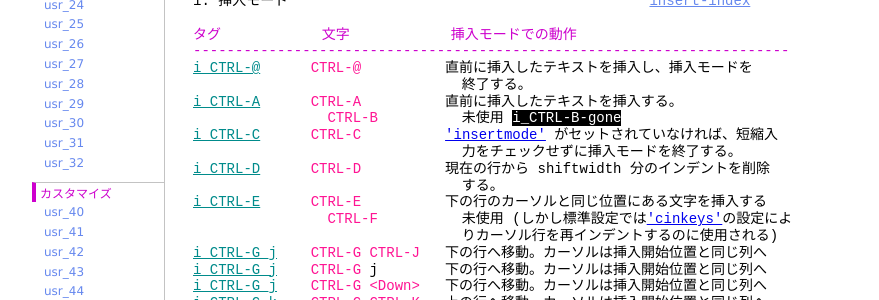
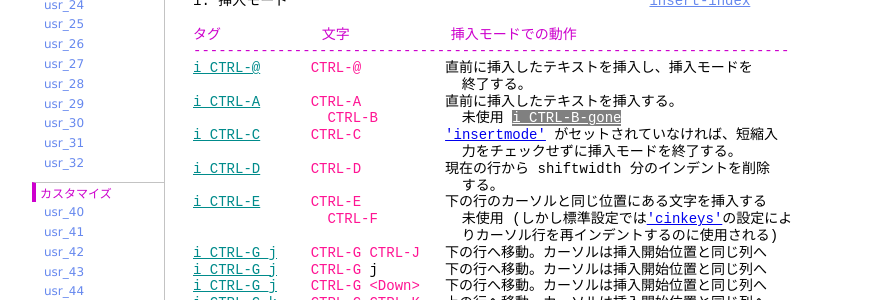
Before and after one commit to vim-jp/vimdoc-ja, a Jekyll site: the page built from vimindex.html, in a window 1280 px wide. Shown: the part 727-1027 px from the top of the page, without its empty margins (208-1087 px from the left). Built offline with Jekyll 4.4.1, drawn with Linux system fonts in a browser that asks for light colours; nearby versions of some CDN libraries; comment, search, counter and statistics services are not loaded.

Commit message:
Generated by Travis JOB 575.1
https://travis-ci.org/vim-jp/vimdoc-ja-working/builds/203072911

```diff
--- a/gui_w32.html
+++ b/gui_w32.html
@@ -263,7 +263,7 @@
 ともとの<span class="Special">CTRL-V</span>の代わりに<span class="Special">CTRL-Q</span>を使用することができる。しかしターミナルで<span class="Special">CTRL-Q</span><br>
 が制御のために使われる時はうまく機能しない。<br>
 <br>
-<span class="Todo">NOTE</span>: クリップボードのサポートにはまだかなりのバグがある。<span class="MissingTag">todo</span>参照。<br>
+<span class="Todo">NOTE</span>: クリップボードのサポートにはまだかなりのバグがある。<a class="ExternalTaglink" href="http://vim-jp.org/vimdoc-en/todo.html#todo">todo</a>参照。<br>
 <br>
 <span class="PreProc">==============================================================================</span><br>
 4. シェルコマンド&nbsp;&nbsp;&nbsp;&nbsp;&nbsp;&nbsp;&nbsp;&nbsp;&nbsp;&nbsp;&nbsp;&nbsp;&nbsp;&nbsp;&nbsp;&nbsp;&nbsp;&nbsp;&nbsp;&nbsp;&nbsp;&nbsp;&nbsp;&nbsp;&nbsp;&nbsp;&nbsp;&nbsp;&nbsp;&nbsp;&nbsp;&nbsp;&nbsp;&nbsp;&nbsp;&nbsp;&nbsp;&nbsp;&nbsp;<a class="Constant" href="gui_w32.html#gui-shell-win32" name="gui-shell-win32">gui-shell-win32</a><br>
--- a/os_vms.html
+++ b/os_vms.html
@@ -578,7 +578,7 @@
 <br>
 8.12 差分モード<br>
 <br>
-Vim 6.0 以降では差分モードがサポートされている (<span class="MissingTag">new-diff-mode</span>、<br>
+Vim 6.0 以降では差分モードがサポートされている (<a class="ExternalTaglink" href="http://vim-jp.org/vimdoc-en/version6.html#new-diff-mode">new-diff-mode</a>、<br>
 <a class="Identifier" href="diff.html#diff-mode">diff-mode</a>、<a class="Identifier" href="usr_08.html#08.7">08.7</a>を参照)。これは&nbsp;<a class="Type" href="options.html#'diff'">'diff'</a>&nbsp;で指定した外部プログラムを使用し、<br>
 その出力が Unix 互換であると想定している。しかし VMS 標準の diff はそれとは<br>
 違った書式で出力する。VMS で vim の差分モードを使うには、次のようにする:<br>
--- a/vimindex.html
+++ b/vimindex.html
@@ -40,7 +40,7 @@
 <a class="Identifier" href="insert.html#i_CTRL-@">i_CTRL-@</a>&nbsp;&nbsp;&nbsp;&nbsp;&nbsp;&nbsp;<span class="Special">CTRL-@</span>&nbsp;&nbsp;&nbsp;&nbsp;&nbsp;&nbsp;&nbsp;&nbsp;&nbsp;&nbsp;直前に挿入したテキストを挿入し、挿入モードを<br>
 &nbsp;&nbsp;&nbsp;&nbsp;&nbsp;&nbsp;&nbsp;&nbsp;&nbsp;&nbsp;&nbsp;&nbsp;&nbsp;&nbsp;&nbsp;&nbsp;&nbsp;&nbsp;&nbsp;&nbsp;&nbsp;&nbsp;&nbsp;&nbsp;&nbsp;&nbsp;&nbsp;&nbsp;&nbsp;&nbsp;&nbsp;&nbsp;終了する。<br>
 <a class="Identifier" href="insert.html#i_CTRL-A">i_CTRL-A</a>&nbsp;&nbsp;&nbsp;&nbsp;&nbsp;&nbsp;<span class="Special">CTRL-A</span>&nbsp;&nbsp;&nbsp;&nbsp;&nbsp;&nbsp;&nbsp;&nbsp;&nbsp;&nbsp;直前に挿入したテキストを挿入する。<br>
-&nbsp;&nbsp;&nbsp;&nbsp;&nbsp;&nbsp;&nbsp;&nbsp;&nbsp;&nbsp;&nbsp;&nbsp;&nbsp;&nbsp;&nbsp;&nbsp;<span class="Special">CTRL-B</span>&nbsp;&nbsp;&nbsp;&nbsp;&nbsp;&nbsp;&nbsp;&nbsp;&nbsp;&nbsp;未使用&nbsp;<span class="MissingTag">i_CTRL-B-gone</span><br>
+&nbsp;&nbsp;&nbsp;&nbsp;&nbsp;&nbsp;&nbsp;&nbsp;&nbsp;&nbsp;&nbsp;&nbsp;&nbsp;&nbsp;&nbsp;&nbsp;<span class="Special">CTRL-B</span>&nbsp;&nbsp;&nbsp;&nbsp;&nbsp;&nbsp;&nbsp;&nbsp;&nbsp;&nbsp;未使用&nbsp;<a class="ExternalTaglink" href="http://vim-jp.org/vimdoc-en/version5.html#i_CTRL-B-gone">i_CTRL-B-gone</a><br>
 <a class="Identifier" href="insert.html#i_CTRL-C">i_CTRL-C</a>&nbsp;&nbsp;&nbsp;&nbsp;&nbsp;&nbsp;<span class="Special">CTRL-C</span>&nbsp;&nbsp;&nbsp;&nbsp;&nbsp;&nbsp;&nbsp;&nbsp;&nbsp;&nbsp;<a class="Type" href="options.html#'insertmode'">'insertmode'</a>&nbsp;がセットされていなければ、短縮入<br>
 &nbsp;&nbsp;&nbsp;&nbsp;&nbsp;&nbsp;&nbsp;&nbsp;&nbsp;&nbsp;&nbsp;&nbsp;&nbsp;&nbsp;&nbsp;&nbsp;&nbsp;&nbsp;&nbsp;&nbsp;&nbsp;&nbsp;&nbsp;&nbsp;&nbsp;&nbsp;&nbsp;&nbsp;&nbsp;&nbsp;&nbsp;&nbsp;力をチェックせずに挿入モードを終了する。<br>
 <a class="Identifier" href="insert.html#i_CTRL-D">i_CTRL-D</a>&nbsp;&nbsp;&nbsp;&nbsp;&nbsp;&nbsp;<span class="Special">CTRL-D</span>&nbsp;&nbsp;&nbsp;&nbsp;&nbsp;&nbsp;&nbsp;&nbsp;&nbsp;&nbsp;現在の行から shiftwidth 分のインデントを削除<br>
```
